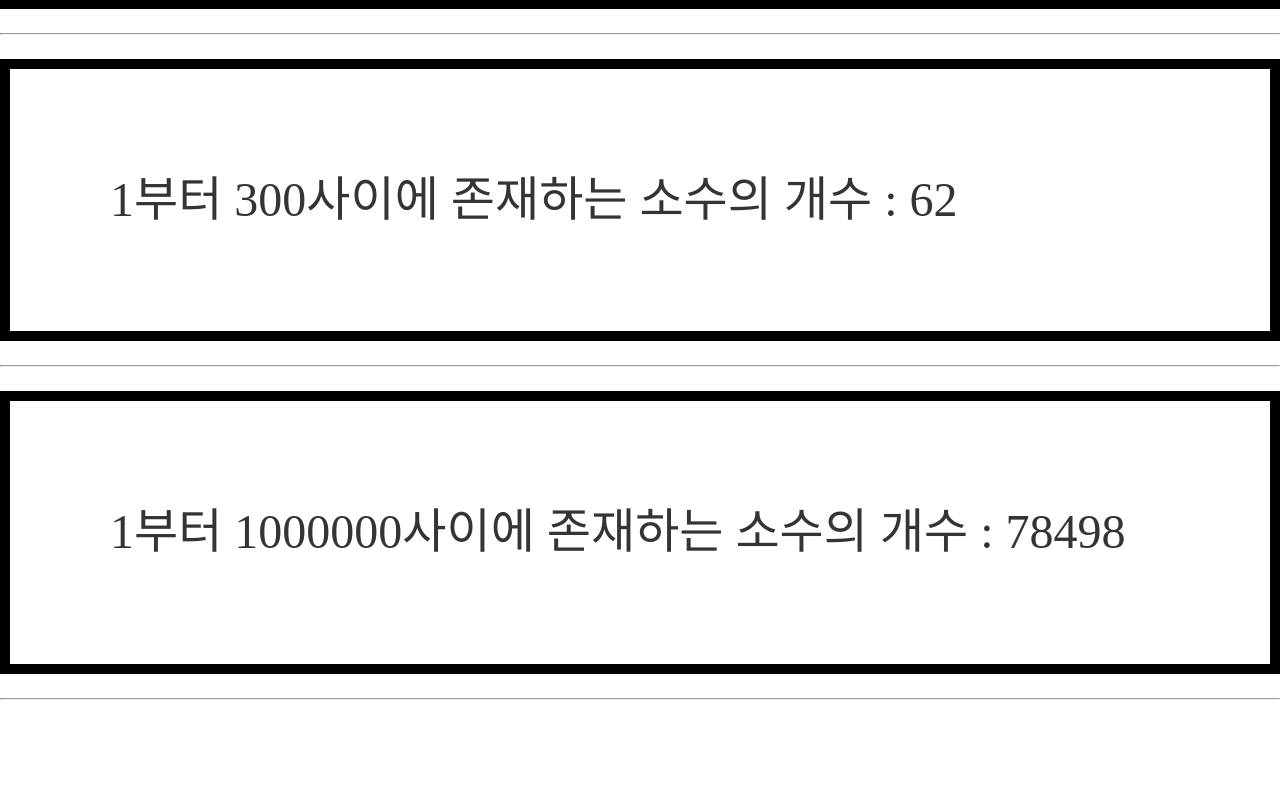
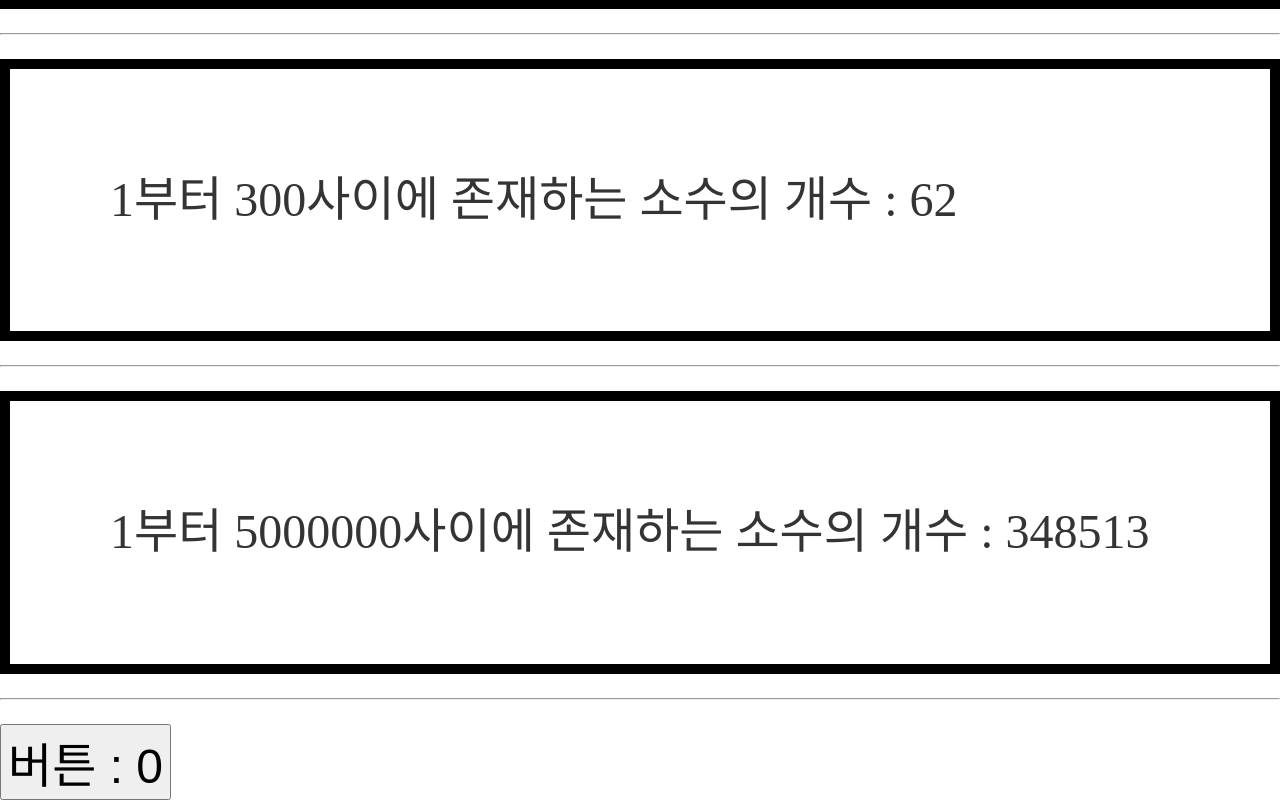
Before and after one commit to NewBean0312/react-test, a React (Create React App) app: page / in a window 1280 px wide. Shown: the part 606-1406 px from the top of the page. Before the commit the page ends 1330 px from the top, so only its background shows below. Built offline with nearby package versions, Linux system fonts and the light colour scheme; the HTML template or start-up script is replaced by a standard one; a web font is replaced by a local one.

Commit message:
useEffect로 속도 최적화

```diff
--- a/src/App.js
+++ b/src/App.js
@@ -1,4 +1,4 @@
-import React, { useState, useMemo } from "react";
+import React, { useState, useMemo, useEffect } from "react";
 
 import "./App.css";
 
@@ -33,7 +33,13 @@ function getPrimeNumbersCount(max) {
 }
 
 function PrimeNosCount({ max }) {
-  const count = getPrimeNumbersCount(max);
+  const [count, setCount] = useState(0);
+
+  useEffect(() => {
+    const count = getPrimeNumbersCount(max);
+    setCount(count);
+  }, [max]);
+
   return (
     <div style={{ border: "10px solid black", padding: 100 }}>
       1부터 {max}사이에 존재하는 소수의 개수 : {count}
@@ -47,6 +53,8 @@ function App() {
   AppCallCount++;
   console.log(`AppCallCount : ${AppCallCount}`);
 
+  const [no, setNo] = useState(0);
+
   return (
     <>
       <PrimeNosCount max={100} />
@@ -55,8 +63,9 @@ function App() {
       <hr />
       <PrimeNosCount max={300} />
       <hr />
-      <PrimeNosCount max={1000000} />
+      <PrimeNosCount max={5000000} />
       <hr />
+      <button onClick={() => setNo(no + 1)}>버튼 : {no}</button>
     </>
   );
 }
--- a/src/index.css
+++ b/src/index.css
@@ -4,18 +4,20 @@
 
 body {
   margin: 0;
-  font-family: -apple-system, BlinkMacSystemFont, 'Segoe UI', 'Roboto', 'Oxygen',
-    'Ubuntu', 'Cantarell', 'Fira Sans', 'Droid Sans', 'Helvetica Neue',
+  font-family: -apple-system, BlinkMacSystemFont, "Segoe UI", "Roboto", "Oxygen",
+    "Ubuntu", "Cantarell", "Fira Sans", "Droid Sans", "Helvetica Neue",
     sans-serif;
   -webkit-font-smoothing: antialiased;
   -moz-osx-font-smoothing: grayscale;
 }
 
 code {
-  font-family: source-code-pro, Menlo, Monaco, Consolas, 'Courier New',
+  font-family: source-code-pro, Menlo, Monaco, Consolas, "Courier New",
     monospace;
 }
 
-body {
+body,
+input,
+button {
   font-size: 3rem;
 }
```
